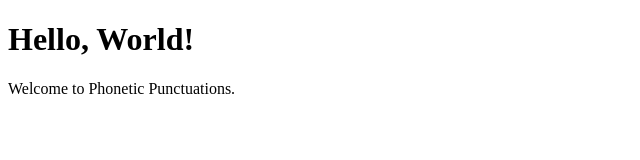
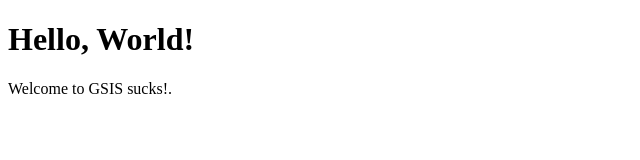
Before and after one commit to katj2/katj2.github.io, a plain HTML site: page index.html in a window 1280 px wide. Shown: the full height of the page, 0-640 px from the left. Drawn offline with Linux system fonts and the light colour scheme.

Commit message:
Update index.html

```diff
--- a/index.html
+++ b/index.html
@@ -5,6 +5,6 @@
 </head>
 <body>
     <h1>Hello, World!</h1>
-    <p>Welcome to Phonetic Punctuations.</p>
+    <p>Welcome to GSIS sucks!.</p>
 </body>
 </html>
```
